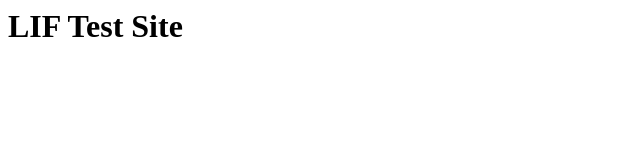
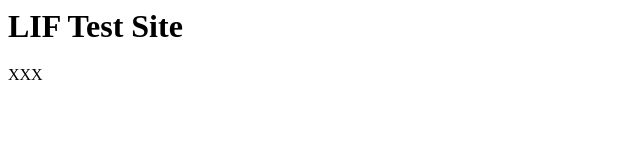
Before and after one commit to lif-rnd/test_site, a plain HTML site: page index.html in a window 1280 px wide. Shown: the full height of the page, 0-640 px from the left. Drawn offline with Linux system fonts and the light colour scheme.

Commit message:
Update index.html

```diff
--- a/index.html
+++ b/index.html
@@ -1,5 +1,6 @@
 <html>
   <body>
     <h1>LIF Test Site</h1>
+    <div>XXX</div>
   </body>
 </html>
```
